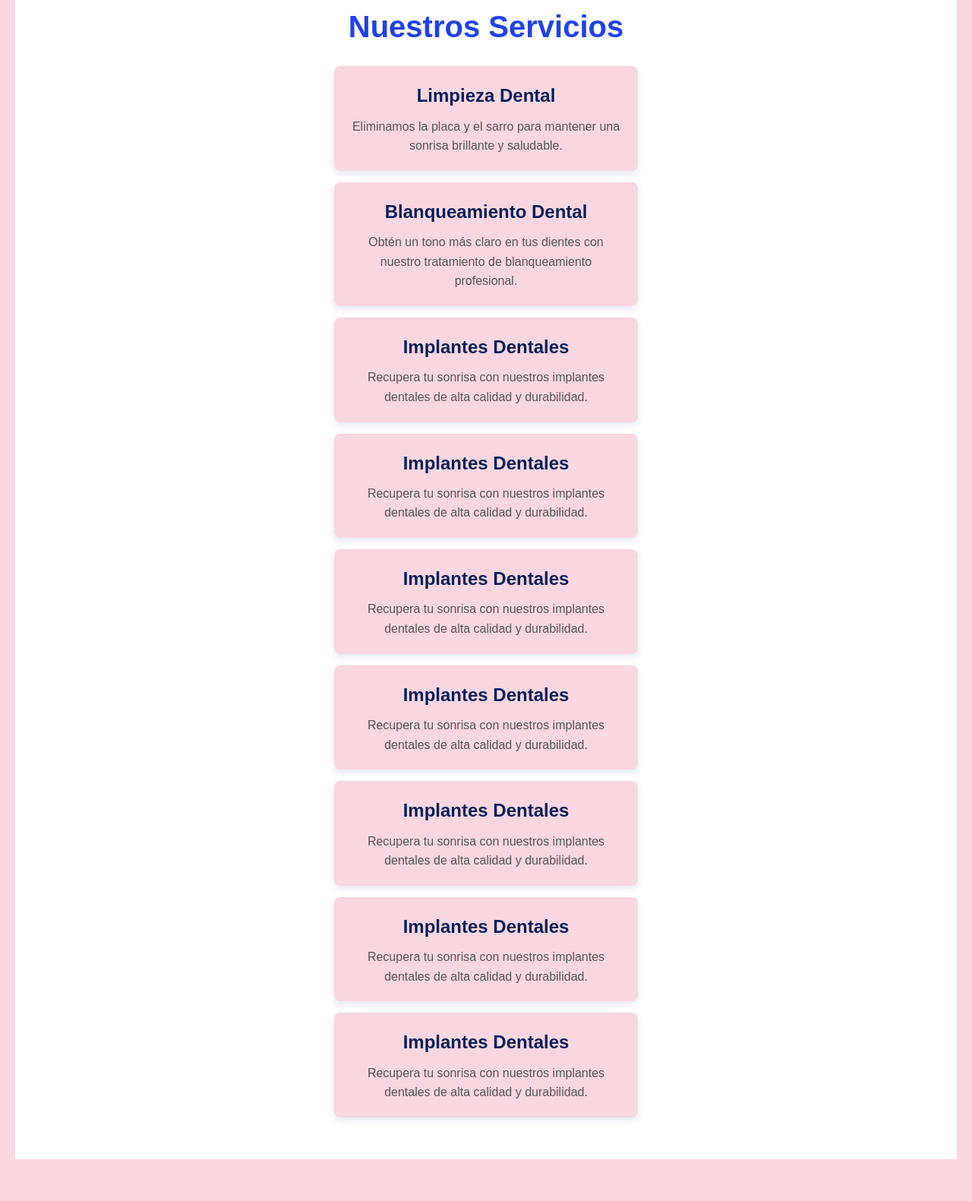
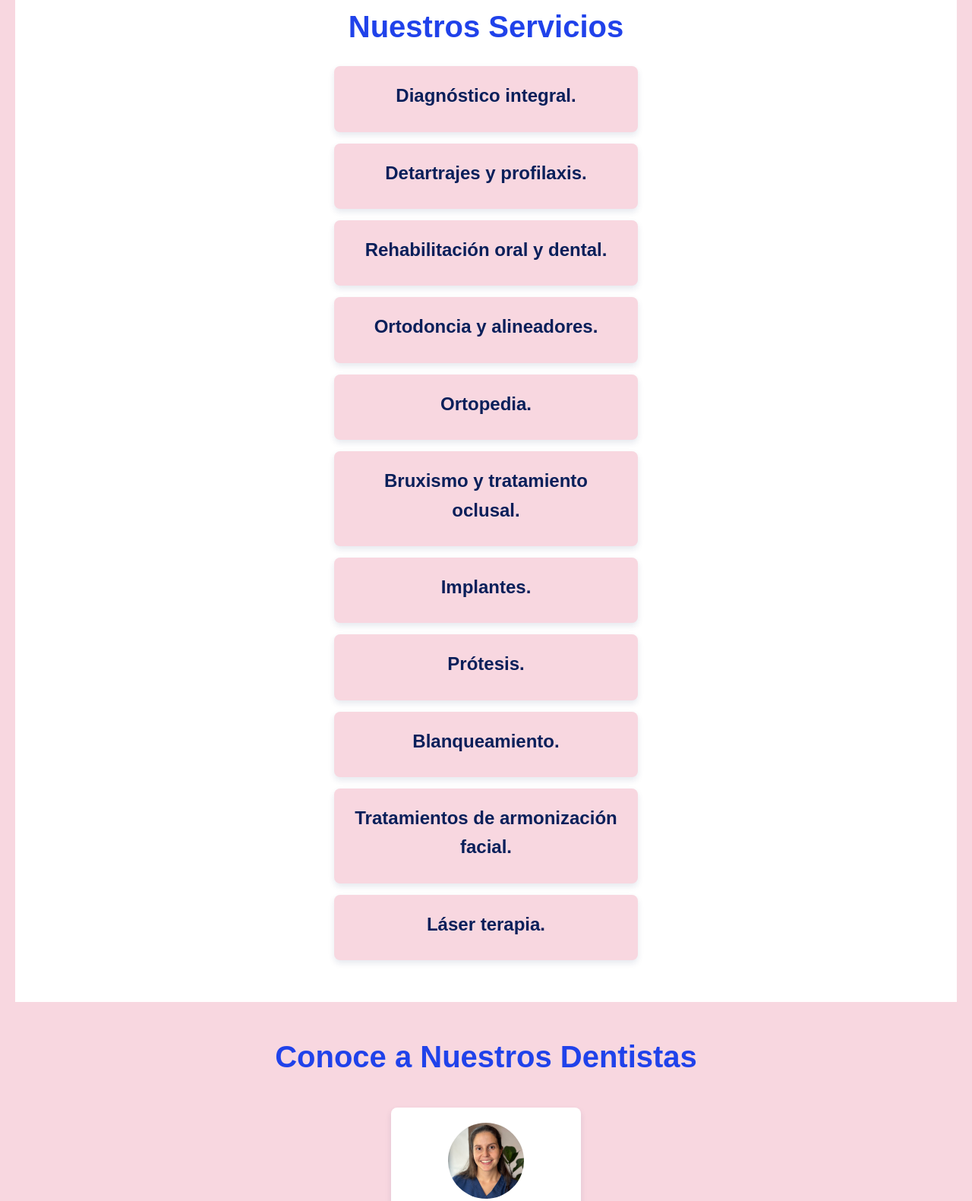
Before and after one commit to Fran92p/wdcapstone, a plain HTML site: page index.html in a window 1280 px wide. Shown: the part 742-2323 px from the top of the page at 76% size. Drawn offline with Linux system fonts and the light colour scheme.

Commit message:
foto y texto actuali

```diff
--- a/index.html
+++ b/index.html
@@ -22,51 +22,54 @@
     <main>
         <section id="inicio">
             <h2>Bienvenidos a SmileCare</h2>
-            <p>Nuestra misión está en contribuir a las personas para que logren una mejor salud bucal. Está
-                comprobado que tener una boca saludable mejora la autoestima de las personas, por esta
-                razón estoy en cada detalle, brindando una atención cálida, personalizada y con tecnología de
-                vanguardia para optimizar los procesos y mejorar la experiencia de mis pacientes, mejorando
-                tanto su estética como su salud bucal, para que puedan sentirse cómodos y a gusto.
-                Visión.</p>
+            <p>Mi misión está en contribuir a las personas para que logren una mejor salud bucal. Está comprobado que tener una boca saludable mejora la autoestima de las personas, por esta razón estoy en cada detalle, brindando una atención cálida, personalizada y con tecnología de vanguardia para optimizar los procesos y mejorar la experiencia de mis pacientes, mejorando tanto su estética como su salud bucal, para que puedan sentirse cómodos y a gusto.</p>
         </section>
 
         <section id="servicios">
             <h2>Nuestros Servicios</h2>
             <div class="servicio">
-                <h3>Limpieza Dental</h3>
-                <p>Eliminamos la placa y el sarro para mantener una sonrisa brillante y saludable.</p>
+                <h3>Diagnóstico integral.</h3>
+                <p></p>
             </div>
             <div class="servicio">
-                <h3>Blanqueamiento Dental</h3>
-                <p>Obtén un tono más claro en tus dientes con nuestro tratamiento de blanqueamiento profesional.</p>
+                <h3>Detartrajes y profilaxis.</h3>
+                <p></p>
             </div>
             <div class="servicio">
-                <h3>Implantes Dentales</h3>
-                <p>Recupera tu sonrisa con nuestros implantes dentales de alta calidad y durabilidad.</p>
+                <h3>Rehabilitación oral y dental.</h3>
+                <p></p>
             </div>
             <div class="servicio">
-                <h3>Implantes Dentales</h3>
-                <p>Recupera tu sonrisa con nuestros implantes dentales de alta calidad y durabilidad.</p>
+                <h3>Ortodoncia y alineadores.</h3>
+                <p></p>
             </div>
             <div class="servicio">
-                <h3>Implantes Dentales</h3>
-                <p>Recupera tu sonrisa con nuestros implantes dentales de alta calidad y durabilidad.</p>
+                <h3>Ortopedia.</h3>
+                <p></p>
             </div>
             <div class="servicio">
-                <h3>Implantes Dentales</h3>
-                <p>Recupera tu sonrisa con nuestros implantes dentales de alta calidad y durabilidad.</p>
+                <h3>Bruxismo y tratamiento oclusal.</h3>
+                <p></p>
             </div>
             <div class="servicio">
-                <h3>Implantes Dentales</h3>
-                <p>Recupera tu sonrisa con nuestros implantes dentales de alta calidad y durabilidad.</p>
+                <h3>Implantes.</h3>
+                <p></p>
             </div>
             <div class="servicio">
-                <h3>Implantes Dentales</h3>
-                <p>Recupera tu sonrisa con nuestros implantes dentales de alta calidad y durabilidad.</p>
+                <h3>Prótesis.</h3>
+                <p></p>
             </div>
             <div class="servicio">
-                <h3>Implantes Dentales</h3>
-                <p>Recupera tu sonrisa con nuestros implantes dentales de alta calidad y durabilidad.</p>
+                <h3>Blanqueamiento.</h3>
+                <p></p>
+            </div>
+            <div class="servicio">
+                <h3>Tratamientos de armonización facial.</h3>
+                <p></p>
+            </div>
+            <div class="servicio">
+                <h3>Láser terapia.</h3>
+                <p></p>
             </div>
 
         </section>
@@ -74,7 +77,7 @@
         <section id="nosotros">
             <h2>Conoce a Nuestros Dentistas</h2>
             <div class="dentista">
-                <img src="img/Belen.jpg" alt="Dra. Belen Pais">
+                <img src="img/Belen.jpeg" alt="Dra. Belen Pais">
                 <h3>Dra. Belen Pais</h3>
                 <p>Experta en ortodoncia y estética dental, brindando sonrisas hermosas y funcionales.</p>
             </div>
```
Also changed, not shown: img/Belen.jpeg (added), img/Belen.jpg (deleted).
